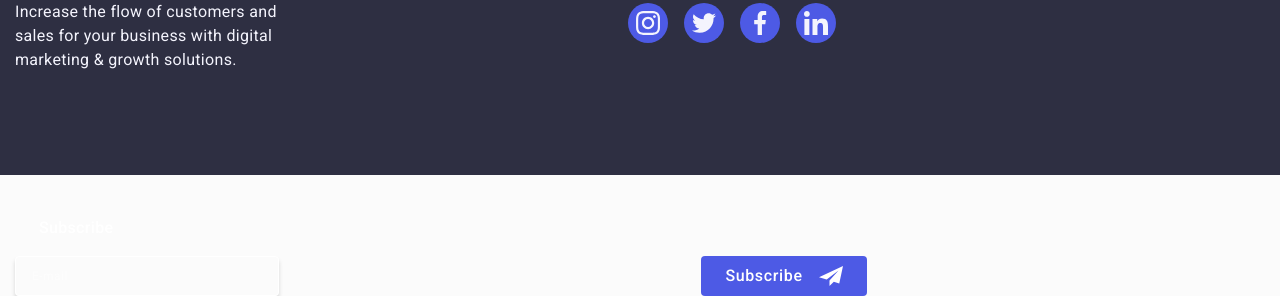
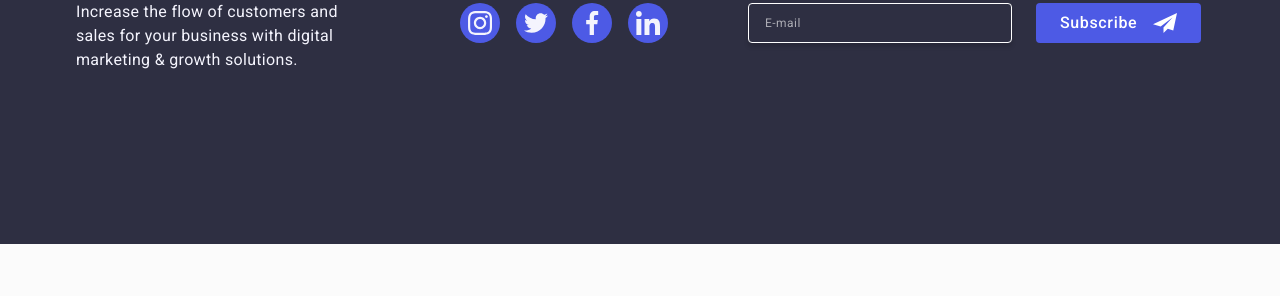
Before and after one commit to NeDs217/goit-markup-hw-06, a plain HTML site: page index.html in a window 1280 px wide. Shown: the part 3137-3433 px from the top of the page. After the commit the page ends 3381 px from the top, so only its background shows below. Drawn offline with nearby package versions, Linux system fonts and the light colour scheme.

```diff
--- a/css/styles.css
+++ b/css/styles.css
@@ -1074,11 +1074,14 @@ button {
 @media screen and (min-width: 768px) {
   .footer-container {
     display: flex;
+    flex-wrap: wrap;
     flex-direction: row;
-    flex-wrap: wrap;
-    width: 496px;
+
+    align-items: center;
+    width: 768px;
     justify-content: space-between;
-    align-items: flex-start;
+    align-items: baseline;
+    margin: 0 auto;
   }
   .footer-info {
     margin-right: 0;
@@ -1086,15 +1089,14 @@ button {
   }
 
   .footer-social {
-    margin-bottom: 72px;
     display: flex;
     flex-direction: column;
     align-items: flex-start;
   }
 
-  .footer-info,
-  .footer-social {
-    flex: 0 0 calc(50% - 12px);
+  .footer-paragraph,
+  .footer-icons-list {
+    margin-bottom: 0;
   }
 
   .footer-social-title {
@@ -1121,19 +1123,24 @@ button {
 
 @media screen and (min-width: 1158px) {
   .footer {
-    height: 312px;
     padding-bottom: 100px;
     padding-top: 100px;
     display: flex;
     margin: 0 auto;
   }
+
   .footer-container {
     display: inline-flex;
-    flex-wrap: wrap;
-    width: 100%;
+    flex-wrap: nowrap;
+    width: 1158px;
     justify-content: start;
     align-items: baseline;
   }
+
+  .footer-info {
+    text-align: left;
+  }
+
   .footer-container > .footer-info {
     padding-right: 120px;
   }
@@ -1142,8 +1149,8 @@ button {
     padding-right: 80px;
   }
 
-  .footer-container > .footer-form {
-    display: flex;
+  .footer-form > .footer-button {
+    margin: 0;
   }
 
   .footer-subscribe,
@@ -1159,17 +1166,21 @@ button {
   .footer-title {
     display: flex;
     margin-bottom: 16px;
-    padding-left: 24px;
+    padding-left: 0;
   }
 
   .footer-subscribe {
     display: flex;
     flex-direction: column;
+    align-items: start;
   }
 
   .footer-form {
     display: flex;
     gap: 24px;
+    align-items: start;
+    margin: 0;
+    flex-direction: row;
   }
 
   .footer-paragraph {
@@ -1182,6 +1193,7 @@ button {
     display: flex;
     align-items: center;
     padding: 8px 24px;
+    margin: 0;
   }
 
   .footer-send {
```
